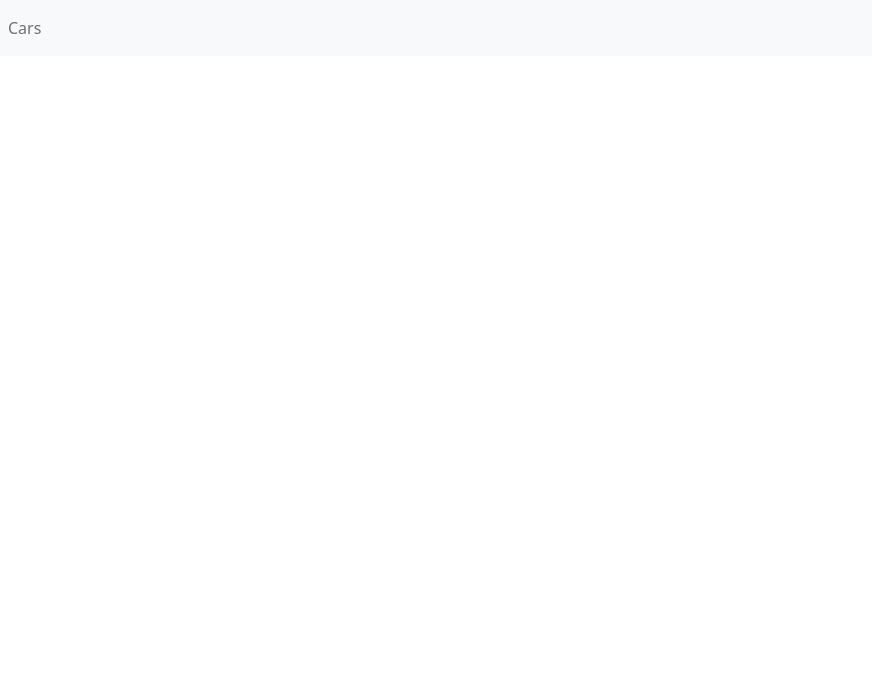
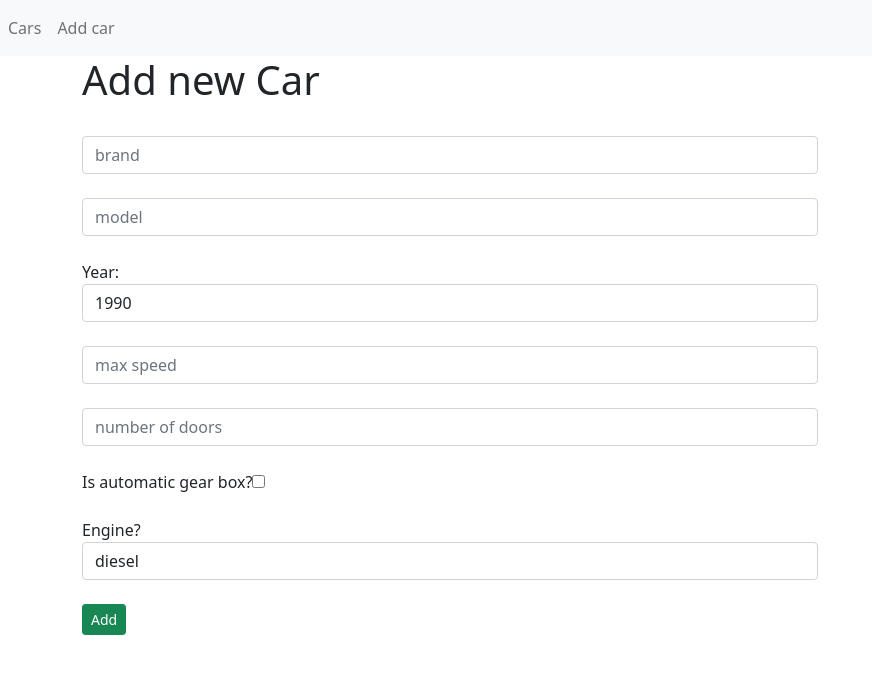
Before and after one commit to danilopetrovic88/cars-app-noRedux, a React (Create React App) app: page /add in a window 1280 px wide. Shown: the top 674 px of the page, without its empty margins (0-872 px from the left). Built offline with nearby package versions, Linux system fonts and the light colour scheme.

Commit message:
zadatak 3, treba zavrsiti poslednje 3 stavke

```diff
--- a/src/App.js
+++ b/src/App.js
@@ -3,6 +3,7 @@ import 'bootstrap/dist/css/bootstrap.min.css';
 import AppCars from './components/AppCars';
 import { BrowserRouter as Router, Route, Switch } from "react-router-dom"
 import { Link } from 'react-router-dom';
+import AddCar from './components/AddCar';
 
 function App() {
   return (
@@ -16,12 +17,18 @@ function App() {
               <li className="nav-item">
                 <Link className="nav-link" to={'/cars'}>Cars</Link>
               </li>
+              <li className="nav-item">
+                <Link className="nav-link" to={'/add'}>Add car</Link>
+              </li>
             </ul>
           </div>
         </nav>
         <Switch>
           <Route path={'/cars'}>
             <AppCars  />
+          </Route>
+          <Route path={'/add'}>
+            <AddCar  />
           </Route>
         </Switch>
       </Router>
--- /dev/null
+++ b/src/components/AddCar.js
@@ -0,0 +1,97 @@
+import React, { useState } from 'react'
+import CarsService from '../services/CarsService';
+
+const AddCar = () => {
+    const years = [];
+    const engines = ['diesel', 'petrol', 'eletric', 'hybrid'];
+    const  [brand, setBrand] = useState('')
+    const  [model, setModel] = useState('')
+    const [year, setYear] = useState()
+    const [maxSpeed, setMaxSpeed] = useState('')
+    const [numberOfDoors, setNumberOfDoors] = useState('')
+    const [isAutomatic, setIsAutomatic] = useState(false)
+    const [engine, setEngine] = useState(engines[0])
+    // const [newCar, setNewCar] = useState(null)
+
+    for (let i = 0; i <= 28; i++) {
+        years.push(i + 1990)
+    }
+
+    const handleBrand = (e) => {
+       setBrand(e.target.value);
+    }
+
+    const handleModel = (e) => {
+        setModel(e.target.value)
+    }
+
+    const handleYear = (e) => {
+
+        setYear(e.target.value)
+
+    }
+
+    const handleMaxSpeed = (e) => {
+        setMaxSpeed(e.target.value)
+    }
+
+    const handleNumberOfDoors = (e) => {
+        setNumberOfDoors(e.target.value)
+    }
+
+    const handleIsAutomatic = (e) => {
+        setIsAutomatic(!!e.target.value)
+    }
+
+    const handleEngine = (e) => {
+        setEngine(e.target.value)
+    }
+
+    const handleSubmit = (e) => {
+        e.preventDefault();
+
+        CarsService.add({
+            brand: brand,
+            model: model,
+            year: year,
+            maxSpeed: maxSpeed,
+            numberOfDoors: numberOfDoors,
+            isAutomatic: isAutomatic,
+            engine: engine
+        })
+    }
+
+    if(year === undefined) {
+        setYear(1990)
+    }
+
+  return (
+    <div className="container">
+        <div className="row">
+            <div className="col-8">
+                <h1>Add new Car</h1><br />
+                <form onSubmit={handleSubmit}>
+                    <input onChange={(e) => handleBrand(e)} type="text" name='brand' placeholder='brand' className="form-control" /><br />
+                    <input onChange={(e) => handleModel(e)} type="text" name='model' placeholder='model' className="form-control"  /><br />
+                    <label htmlFor="year">Year: </label><select required onChange={(e) => handleYear(e)} className='form-control' name="year" id="year">
+                        { years.map((year, index) => (
+                            <option key={index} className="form-control">{year}</option>
+                        )) }
+                    </select><br />
+                    <input onChange={(e) => handleMaxSpeed(e)}  type="number" name='maxSpeed' placeholder='max speed' className="form-control" /><br />
+                    <input onChange={(e) => handleNumberOfDoors(e)}  type="number" name='numberOfDoors' placeholder='number of doors' className="form-control" /><br />
+                    <label htmlFor="isAutomatic">Is automatic gear box?</label><input onChange={(e) => handleIsAutomatic(e)} type="checkbox" name='isAutomatic' id='isAutomatic' /><br /><br />
+                    <label>Engine?</label><select onChange={handleEngine} name="engine" className='form-control'>
+                        {engines.map((engine, index) => (
+                            <option key={index} className='form-control' value={engine}>{engine}</option>
+                            ))}
+                    </select><br />
+                    <button type="submit" className="btn btn-success btn-sm">Add</button>
+                </form>
+            </div>
+        </div>
+    </div>
+  )
+}
+
+export default AddCar
--- a/src/services/CarsService.js
+++ b/src/services/CarsService.js
@@ -1,6 +1,8 @@
 import axios from "axios";
 
 class CarsService {
+    cars = []
+
     constructor() {
         this.httpClient = axios.create({
             baseURL: 'http://localhost:3000'
@@ -16,6 +18,10 @@ class CarsService {
             console.log(error);
         }
     }
+
+    add(car) {
+        console.log(car); // Treba da zavrsim ovo kako je navedeno u zadatku
+    }
 }
 
 export default new CarsService()
```
